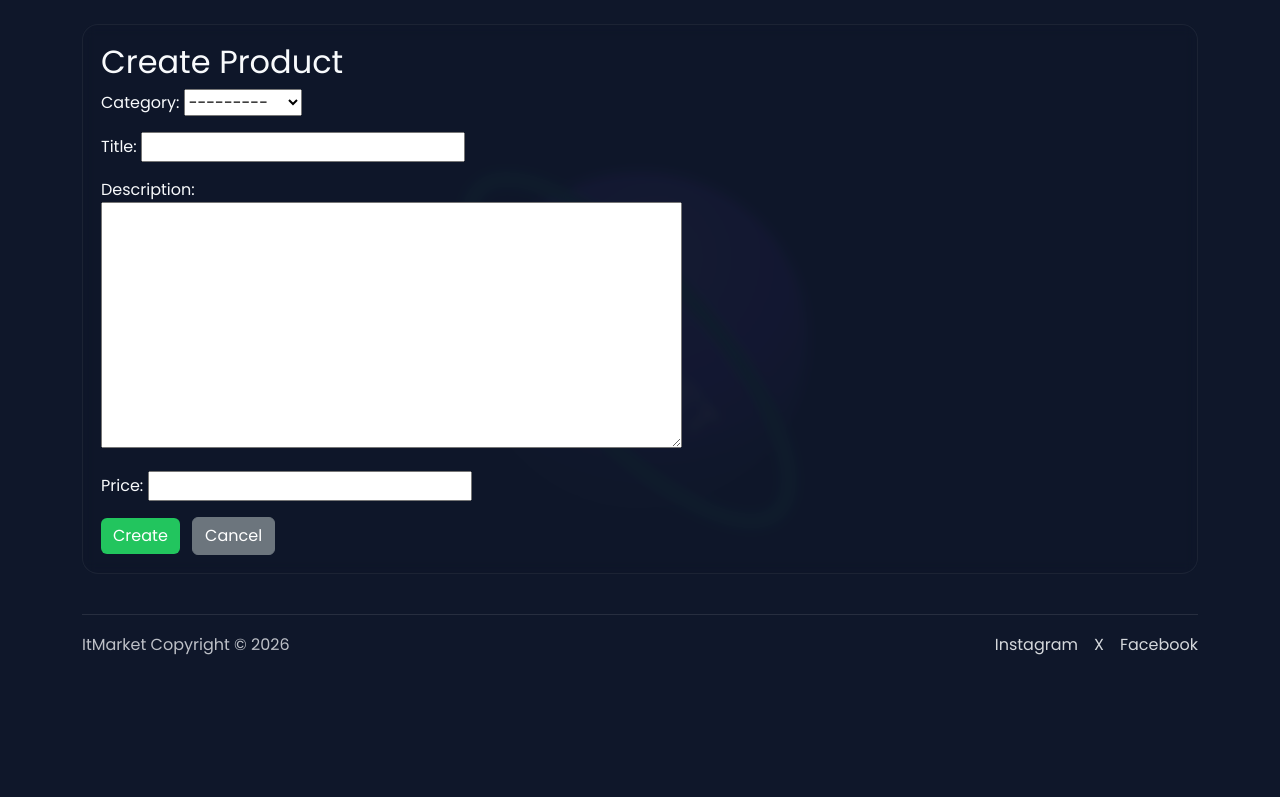
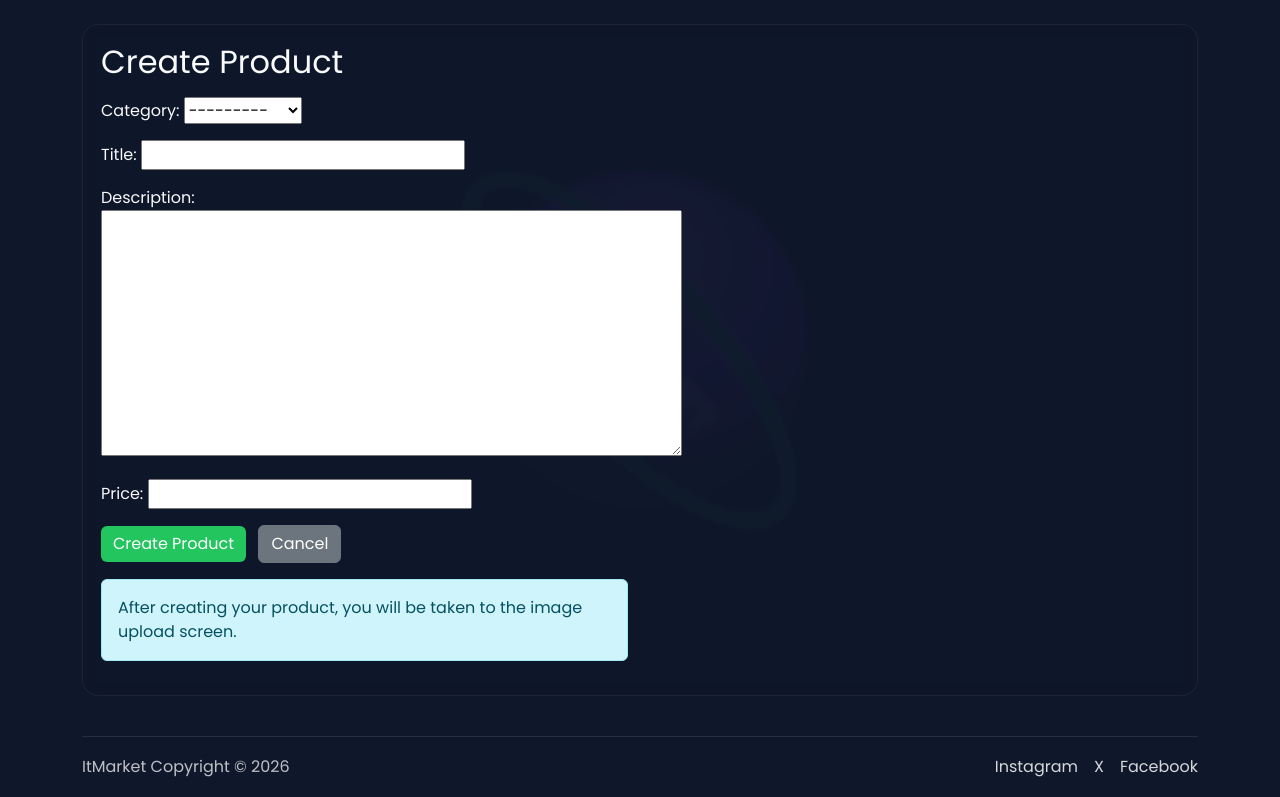
Before and after one commit to cstuart756/itmarket, a Django app: page /create/ in a window 1280 px wide. Shown: the part 60-857 px from the top of the page. Before the commit the page ends 715 px from the top, so only its background shows below. Run offline with Django 4.2, Linux system fonts and the light colour scheme; a user stored in the database is signed in; data comes from the database, SQL or seed files in the repository; parts of the project's set-up code (start-up, migrations or seed data) failed here and were passed over.

Commit message:
Redirect to image upload after product creation and add image CTA

```diff
--- a/marketplace/templates/marketplace/product_form.html
+++ b/marketplace/templates/marketplace/product_form.html
@@ -1,11 +1,26 @@
 {% extends "marketplace/base.html" %}
 {% block content %}
-<h2>{{ mode }} Product</h2>
 
-<form method="post" class="w-50">
-  {% csrf_token %}
-  {{ form.as_p }}
-  <button class="btn btn-primary">{{ mode }}</button>
-  <a class="btn btn-secondary ms-2" href="{% url 'product_list' %}">Cancel</a>
-</form>
+<h2 class="mb-3">{{ mode }} Product</h2>
+
+<div class="row">
+  <div class="col-md-6">
+
+    <form method="post">
+      {% csrf_token %}
+      {{ form.as_p }}
+
+      <button class="btn btn-primary">{{ mode }} Product</button>
+      <a class="btn btn-secondary ms-2" href="{% url 'product_list' %}">Cancel</a>
+    </form>
+
+    {% if mode == "Create" %}
+      <div class="alert alert-info mt-3">
+        After creating your product, you will be taken to the image upload screen.
+      </div>
+    {% endif %}
+
+  </div>
+</div>
+
 {% endblock %}
--- a/marketplace/views.py
+++ b/marketplace/views.py
@@ -36,12 +36,17 @@ def product_create(request):
             product = form.save(commit=False)
             product.owner = request.user
             product.save()
-            messages.success(request, "Product created successfully.")
-            return redirect("product_list")
+
+            messages.success(request, "Product created. Now upload images.")
+            return redirect("product_add_image", pk=product.pk)
     else:
         form = ProductForm()
 
-    return render(request, "marketplace/product_form.html", {"form": form, "mode": "Create"})
+    return render(request, "marketplace/product_form.html", {
+        "form": form,
+        "mode": "Create"
+    })
+
 
 
 @login_required
```
